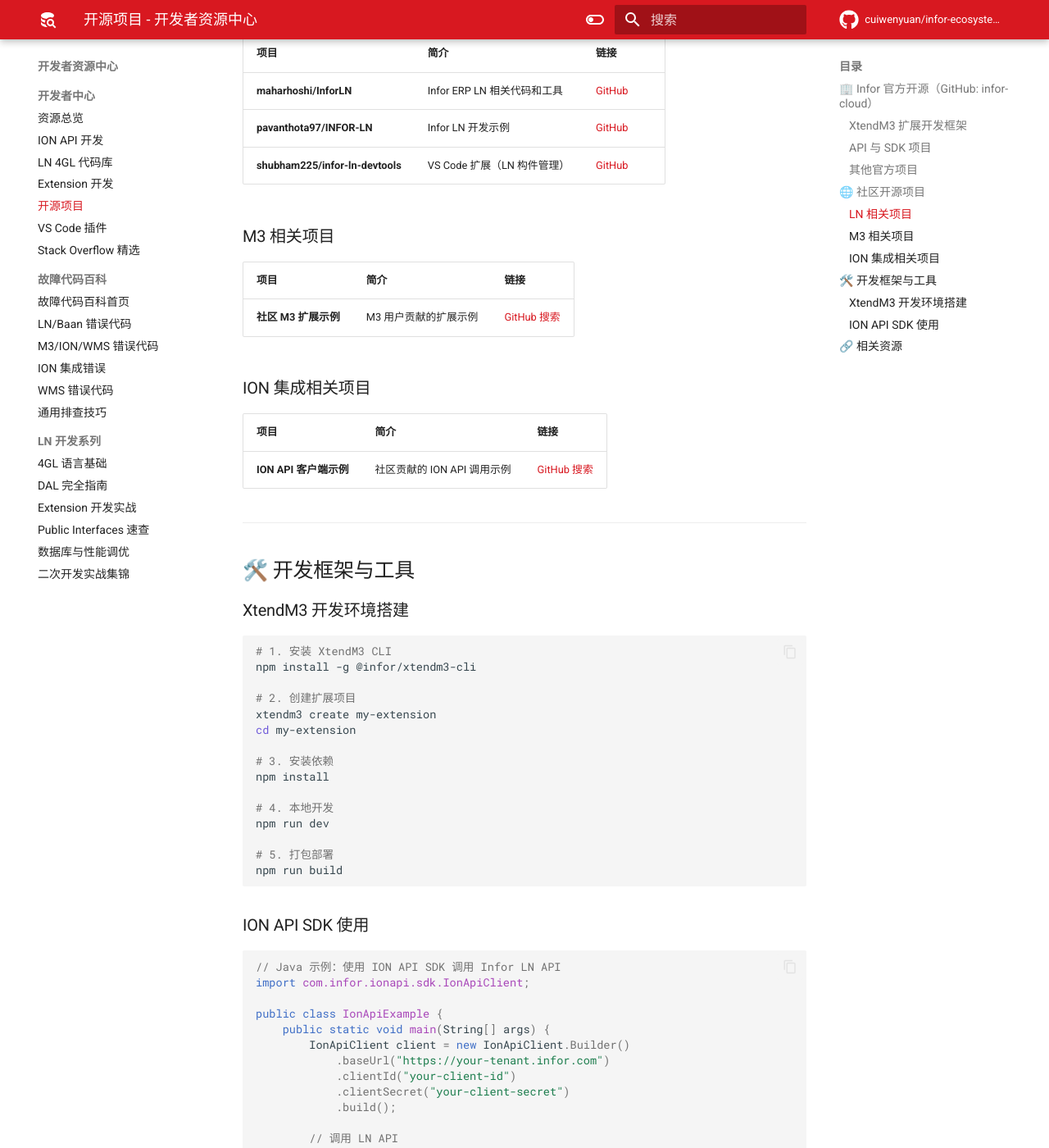
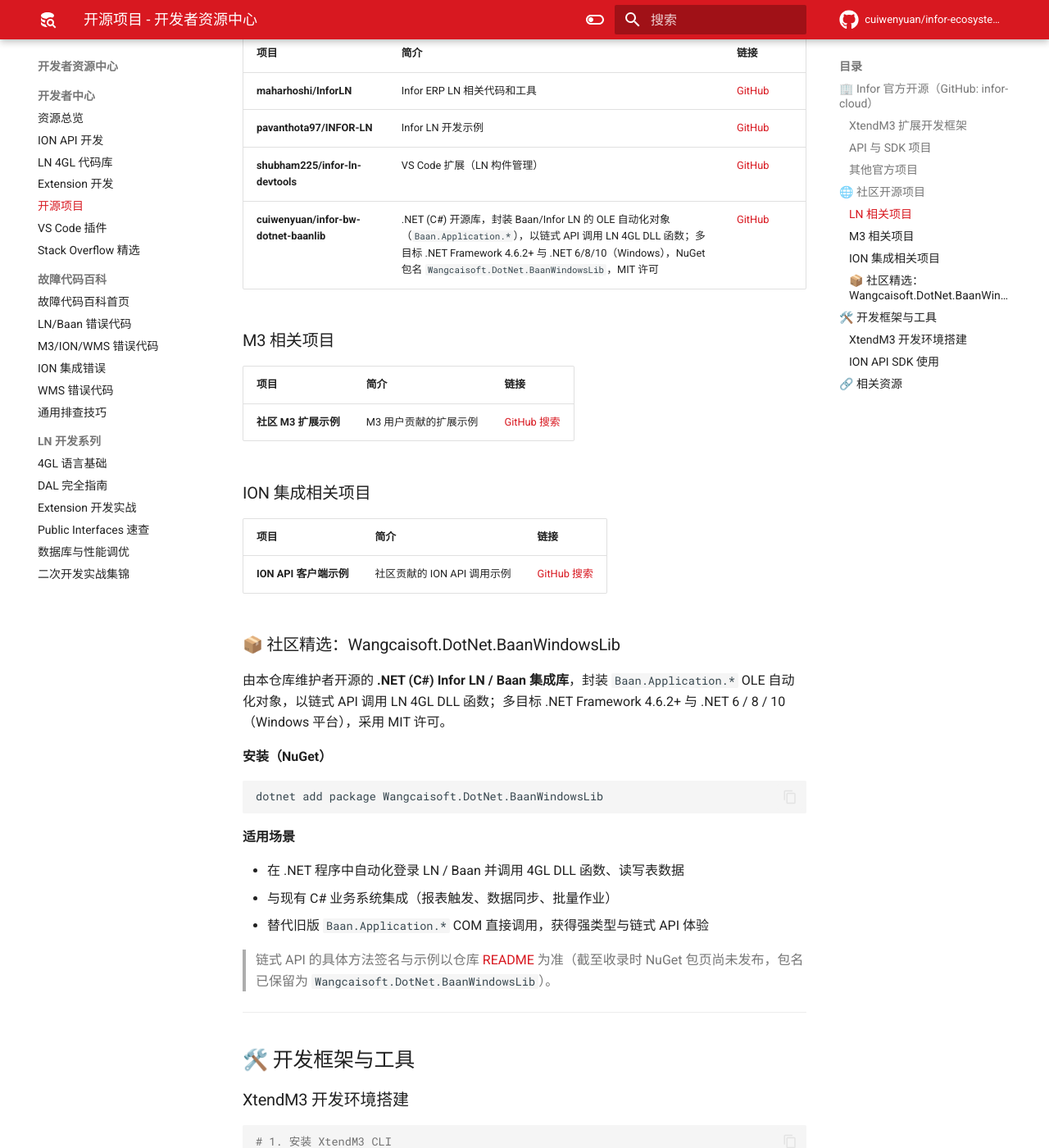
Before and after one commit to cuiwenyuan/infor-ecosystem-open-resources, an MkDocs documentation site: the page built from docs/developer/open-source.md, in a window 1280 px wide and 1400 px high, scrolled down 1605 px. Shown: the whole window at 82% size. Built offline with MkDocs 1.6.1 and Material for MkDocs 9.7.7, drawn with Linux system fonts in a browser that asks for light colours; comment, search, counter and statistics services are not loaded; some of the changed text lies outside the part shown.

Commit message:
收录开源库 Wangcaisoft.DotNet.BaanWindowsLib 并扩展至开发者首页主表
- developer/index.md：热门开发者资源「LN 4GL 开发」主表新增该 .NET 库；最后更新 2026-05-11→2026-07-12
- developer/open-source.md：新增「社区精选」区块（NuGet 安装、适用场景、README 指引）
- by-product/ln.md / resources/tools.md / index.md：补交叉引用与项目动态（2026-07-12）
- .workbuddy/memory：记录本次收录与扩展工作

````diff
--- a/docs/developer/open-source.md
+++ b/docs/developer/open-source.md
@@ -50,6 +50,7 @@
 | **maharhoshi/InforLN** | Infor ERP LN 相关代码和工具 | [GitHub](https://github.com/maharhoshi/InforLN) |
 | **pavanthota97/INFOR-LN** | Infor LN 开发示例 | [GitHub](https://github.com/pavanthota97/INFOR-LN) |
 | **shubham225/infor-ln-devtools** | VS Code 扩展（LN 构件管理） | [GitHub](https://github.com/shubham225/infor-ln-devtools) |
+| **cuiwenyuan/infor-bw-dotnet-baanlib** | .NET (C#) 开源库，封装 Baan/Infor LN 的 OLE 自动化对象（`Baan.Application.*`），以链式 API 调用 LN 4GL DLL 函数；多目标 .NET Framework 4.6.2+ 与 .NET 6/8/10（Windows），NuGet 包名 `Wangcaisoft.DotNet.BaanWindowsLib`，MIT 许可 | [GitHub](https://github.com/cuiwenyuan/infor-bw-dotnet-baanlib) |
 
 ### M3 相关项目
 
@@ -62,6 +63,24 @@
 | 项目 | 简介 | 链接 |
 |------|--------|------|
 | **ION API 客户端示例** | 社区贡献的 ION API 调用示例 | [GitHub 搜索](https://github.com/search?q=infor+ion+api&type=repositories) |
+
+### 📦 社区精选：Wangcaisoft.DotNet.BaanWindowsLib
+
+由本仓库维护者开源的 **.NET (C#) Infor LN / Baan 集成库**，封装 `Baan.Application.*` OLE 自动化对象，以链式 API 调用 LN 4GL DLL 函数；多目标 .NET Framework 4.6.2+ 与 .NET 6 / 8 / 10（Windows 平台），采用 MIT 许可。
+
+**安装（NuGet）**
+
+```bash
+dotnet add package Wangcaisoft.DotNet.BaanWindowsLib
+```
+
+**适用场景**
+
+- 在 .NET 程序中自动化登录 LN / Baan 并调用 4GL DLL 函数、读写表数据
+- 与现有 C# 业务系统集成（报表触发、数据同步、批量作业）
+- 替代旧版 `Baan.Application.*` COM 直接调用，获得强类型与链式 API 体验
+
+> 链式 API 的具体方法签名与示例以仓库 [README](https://github.com/cuiwenyuan/infor-bw-dotnet-baanlib) 为准（截至收录时 NuGet 包页尚未发布，包名已保留为 `Wangcaisoft.DotNet.BaanWindowsLib`）。
 
 ---
 
````
Also changed, not shown: other parts of docs/developer/open-source.md (+1 -1 lines), .workbuddy/memory/2026-07-12.md (added, +22 -0 lines), docs/by-product/ln.md (+2 -1 lines), docs/developer/index.md (+2 -1 lines), docs/index.md (+8 -0 lines), docs/resources/tools.md (+3 -2 lines).
